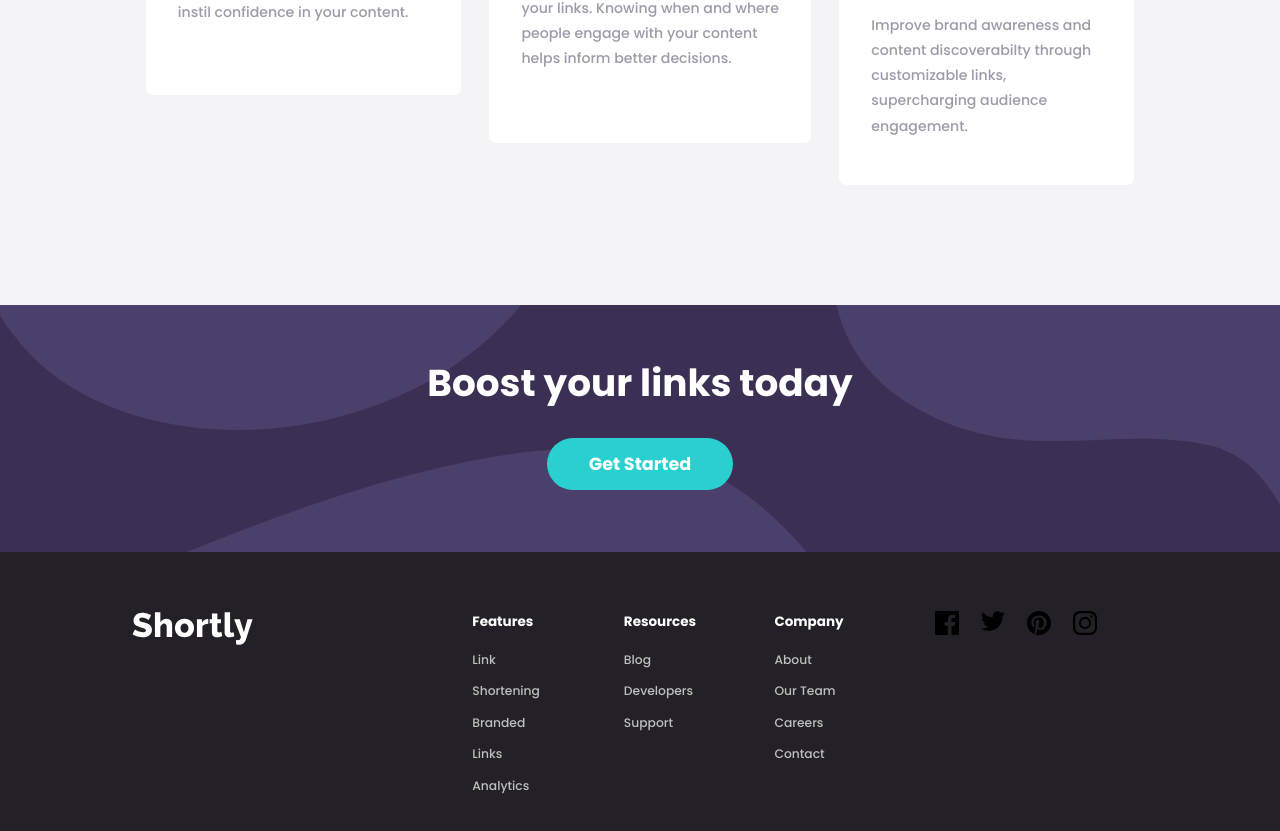
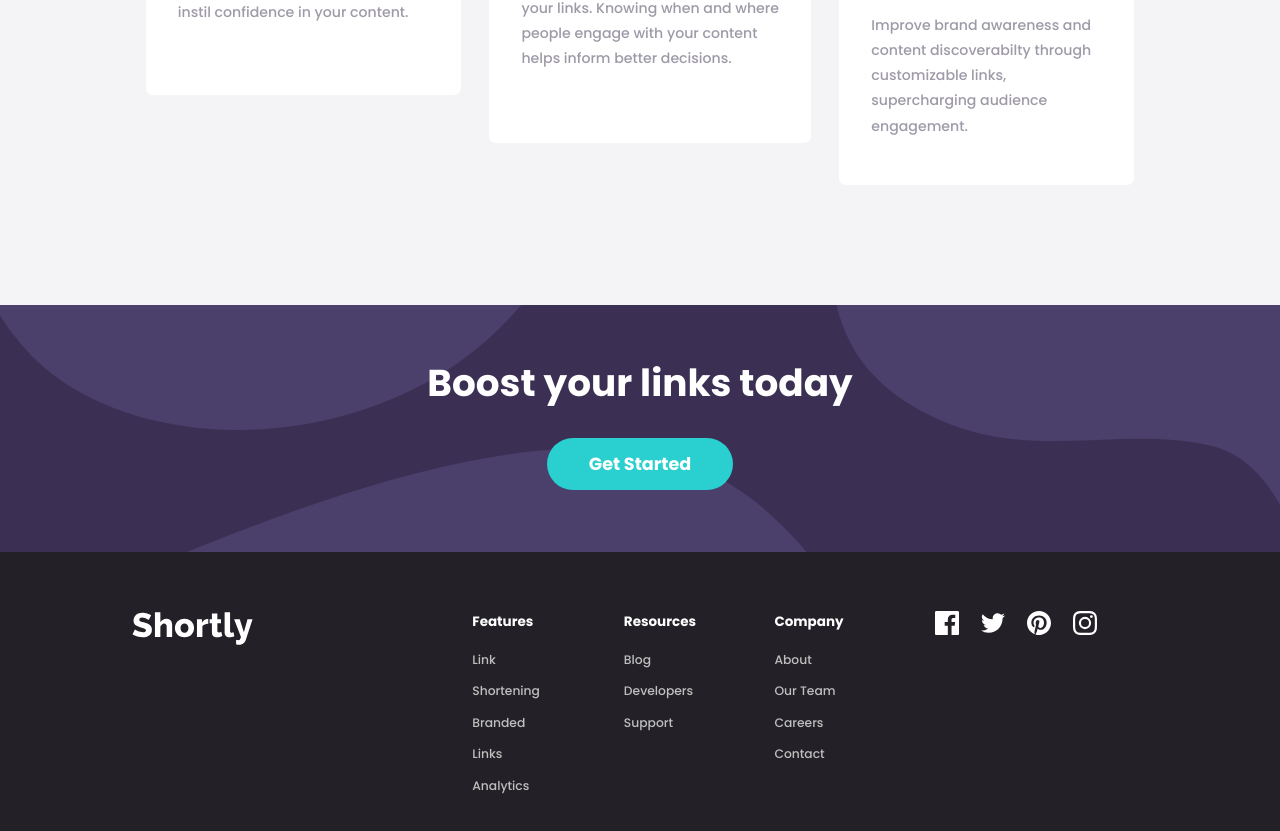
Before and after one commit to aman-atg/Shortly-Landing-Page, a React (Create React App) app: page / in a window 1280 px wide. Shown: the part 1911-2742 px from the top of the page. Built offline with nearby package versions, Linux system fonts and the light colour scheme; what simpl-schema would draw is missing.

Commit message:
updated styles

```diff
--- a/src/styles/index.css
+++ b/src/styles/index.css
@@ -280,9 +280,16 @@ input {
   margin-left: 8rem;
   flex: 2; }
   .social-icons ul {
-    display: flex; }
+    display: flex;
+    align-items: center; }
     .social-icons ul li {
       margin: 0 1.1rem; }
+
+svg {
+  fill: white; }
+  svg:hover {
+    cursor: pointer;
+    fill: #2acfcf; }
 
 #error {
   position: relative;
```
